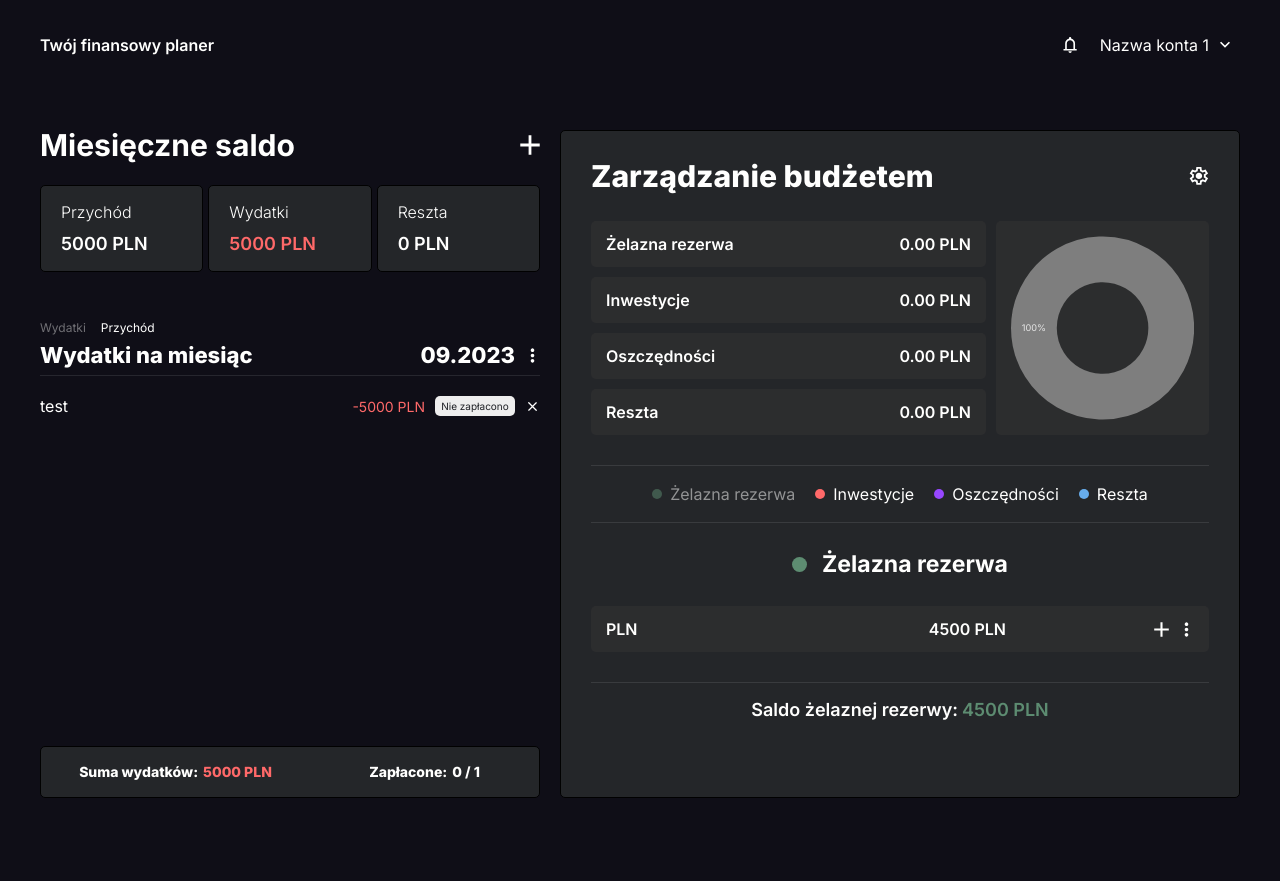
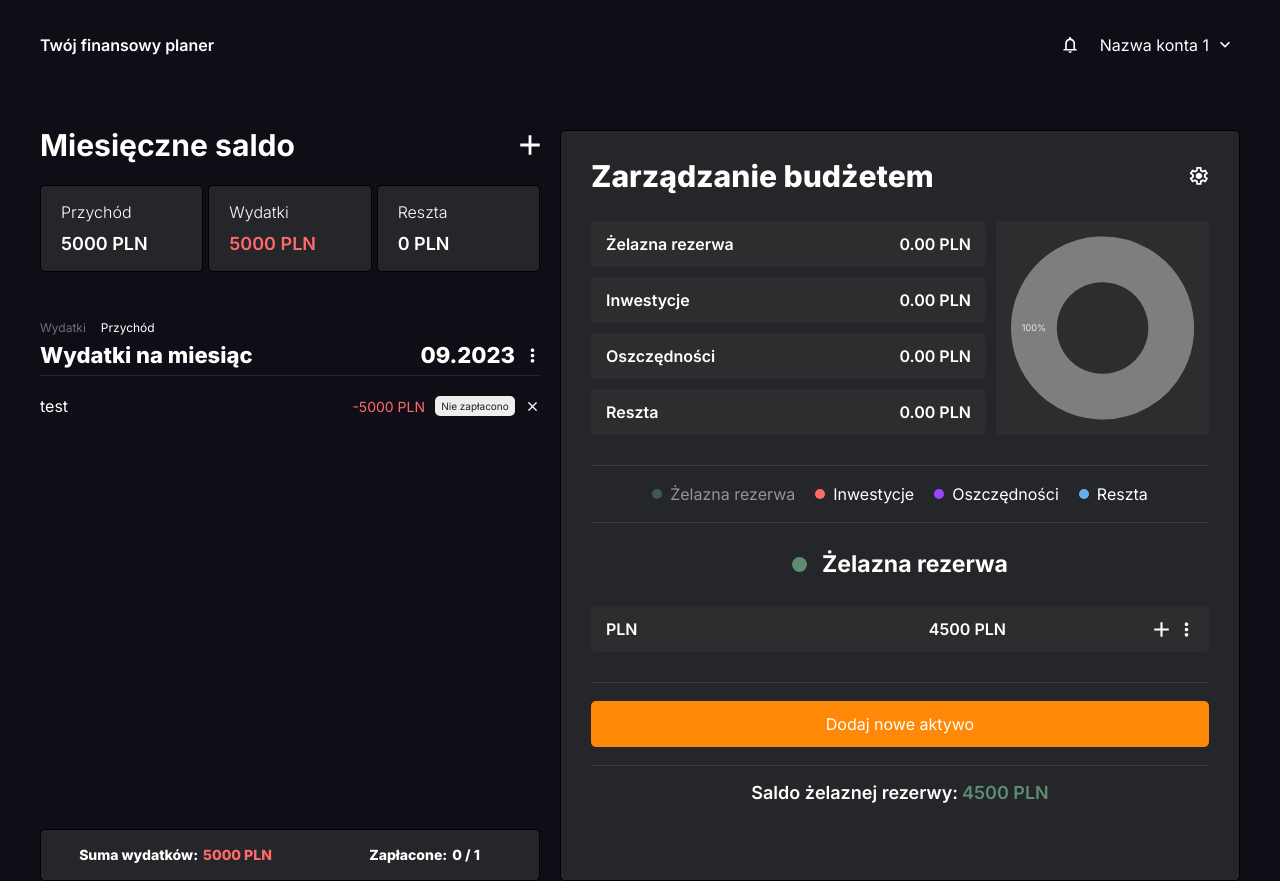
Before and after one commit to chudymikolaj/finance-app, a Next.js app: page /dashboard in a window 1280 px wide. Before the commit the page ends 800 px from the top, so only its background shows below. Built offline with nearby package versions, Linux system fonts and the light colour scheme.

Commit message:
feat: add BudgetManagementActionButton Component

```diff
--- /dev/null
+++ b/components/BudgetManagement/BudgetManagementActionButton/BudgetManagementActionButton.styled.tsx
@@ -0,0 +1,24 @@
+"use client";
+
+import Button from "@/components/Buttons/Button";
+import { CUBICS } from "@/styles/constants";
+import { Button as ButtonStyle } from "@/styles/mixins.styled";
+import styled from "styled-components";
+
+export const BudgetManagementActionButtonContainer = styled.div`
+	padding: 18px 0;
+	border-top: 1px solid ${({ theme }) => theme.colorElement_5};
+	text-align: center;
+`;
+
+export const BudgetManagementActionButton = styled(Button)`
+	${ButtonStyle}
+
+	background-color: ${({ theme }) => theme.colorButton};
+	color: ${({ theme }) => theme.colorButtonFont};
+	transition: background-color 250ms ${CUBICS.easyOut};
+
+	&:hover {
+		background-color: ${({ theme }) => theme.colorElement_5};
+	}
+`;
--- /dev/null
+++ b/components/BudgetManagement/BudgetManagementActionButton/index.tsx
@@ -0,0 +1,20 @@
+import {
+	BudgetManagementActionButtonContainer,
+	BudgetManagementActionButton,
+} from "./BudgetManagementActionButton.styled";
+
+const BudgetManagementActionButtonComponent = ({
+	action,
+}: {
+	action: () => void;
+}) => {
+	return (
+		<BudgetManagementActionButtonContainer>
+			<BudgetManagementActionButton action={action}>
+				Dodaj nowe aktywo
+			</BudgetManagementActionButton>
+		</BudgetManagementActionButtonContainer>
+	);
+};
+
+export default BudgetManagementActionButtonComponent;
--- a/components/BudgetManagement/BudgetManagementTabs/index.tsx
+++ b/components/BudgetManagement/BudgetManagementTabs/index.tsx
@@ -1,3 +1,4 @@
+import BudgetManagementActionButton from "../BudgetManagementActionButton";
 import BudgetManagementSummaryTabsComponent from "../BudgetManagementSummaryTabs";
 import {
 	BudgetManagementTabsButton,
@@ -46,6 +47,7 @@ const BudgetManagementTabsComponent = ({
 											</BudgetManagementTabsTabListItem>
 										))}
 									</BudgetManagementTabsTabList>
+									<BudgetManagementActionButton action={() => alert(title)} />
 									<BudgetManagementSummaryTabsComponent value={value} />
 								</BudgetManagementTabsTab>
 							)
--- /dev/null
+++ b/components/Buttons/Button/index.tsx
@@ -0,0 +1,22 @@
+import { ReactNode } from "react";
+
+type ButtonProps = React.ButtonHTMLAttributes<HTMLButtonElement> & {
+	children?: ReactNode;
+	action?: any;
+};
+
+export default function ButtonComponent({
+	action,
+	children,
+	...props
+}: ButtonProps) {
+	return (
+		<button
+			onClick={action}
+			{...props}
+		>
+			{children}
+		</button>
+	);
+}
+1;
--- a/styles/mixins.styled.tsx
+++ b/styles/mixins.styled.tsx
@@ -63,7 +63,8 @@ export const FlexRowAlignCenter = `
 `;
 
 export const Button = `
-  padding: 8px 20px;
+  width: 100%;
+  padding: 15px 20px;
   border-radius: 5px;
 `;
 
```
